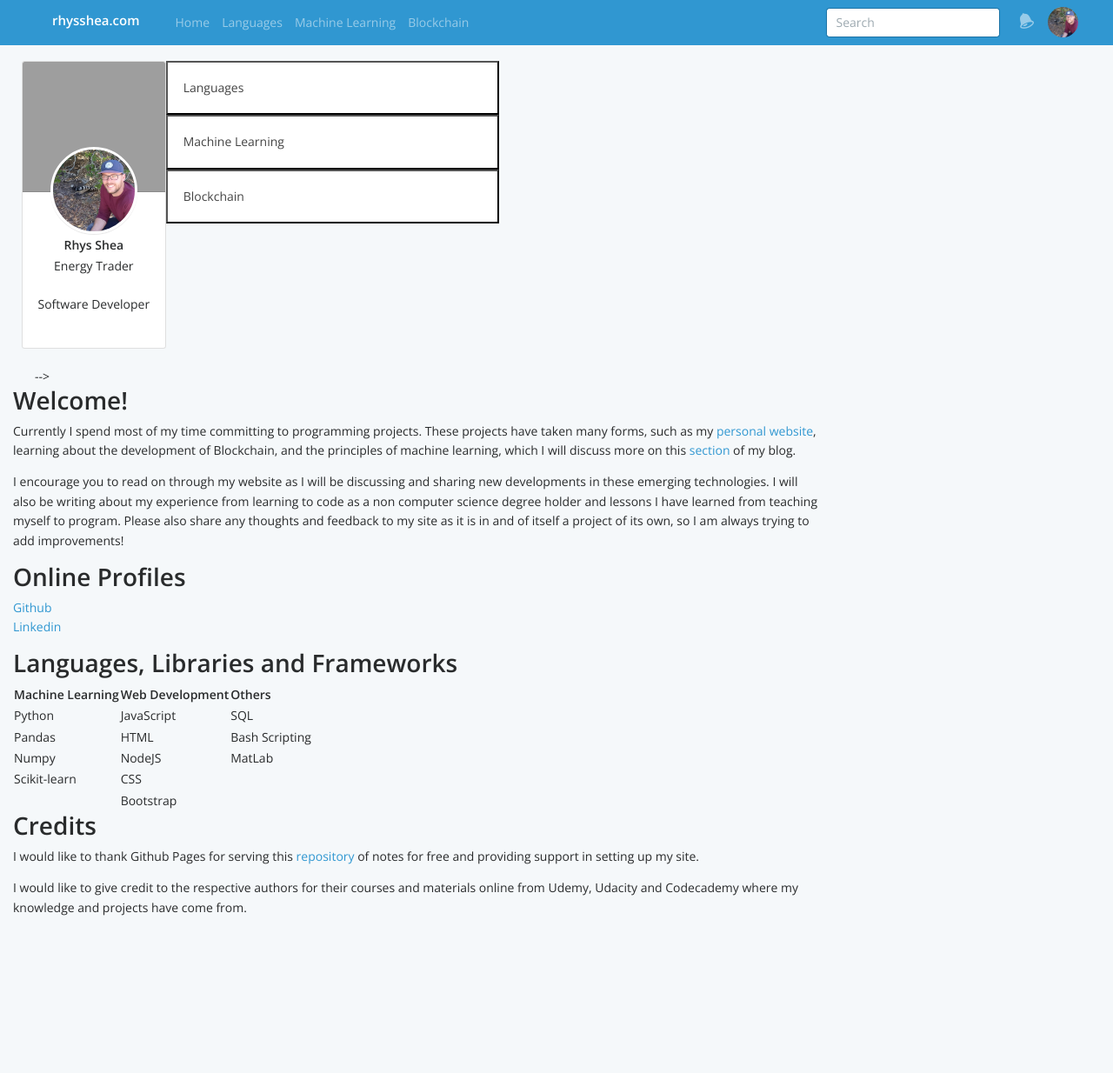
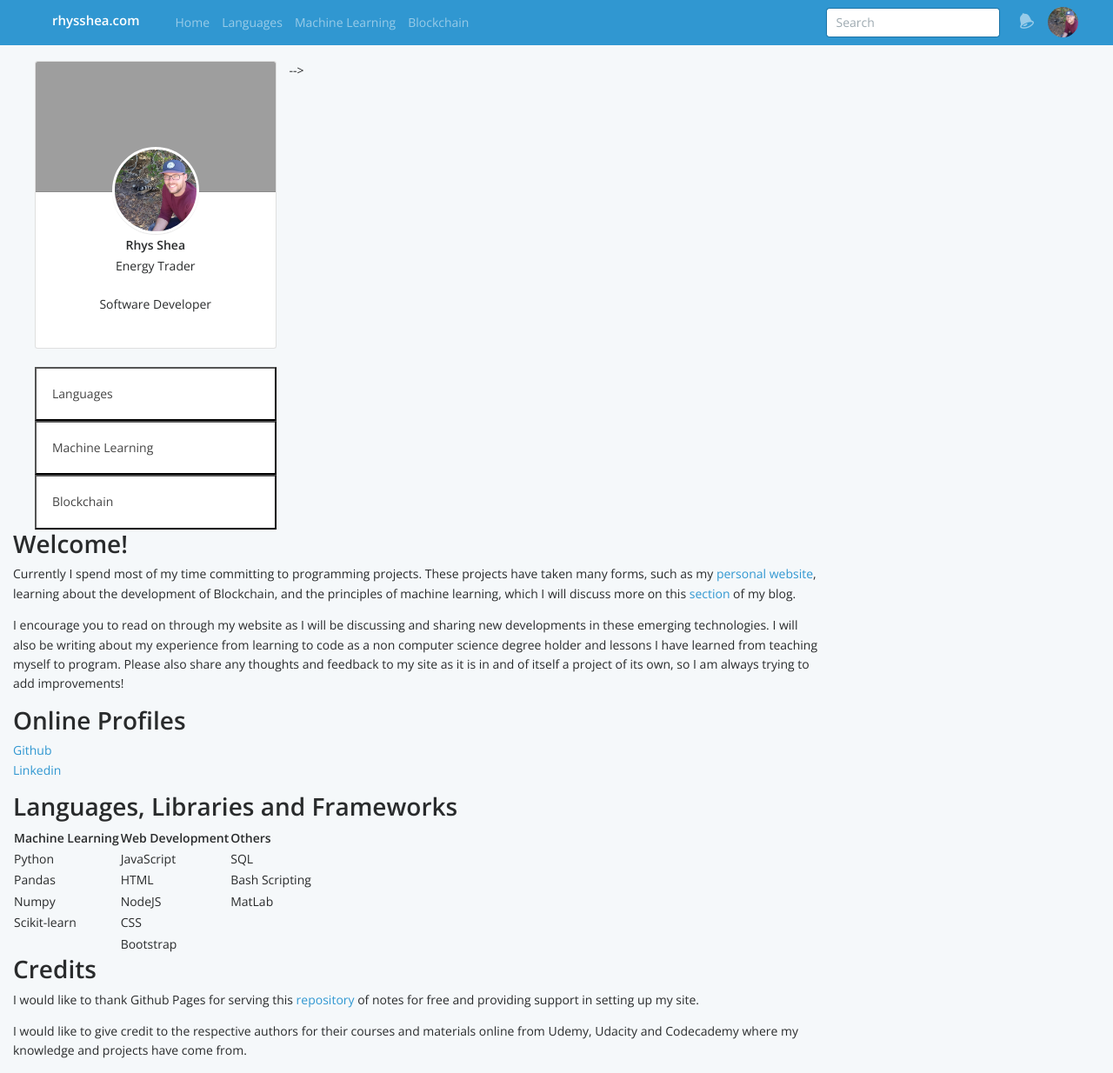
Before and after one commit to Rhysoshea/rhysshea.github.io, a Jekyll site: the page built from index.md, in a window 1280 px wide and 1234 px high. Shown: the whole window at 87% size. Built offline with Jekyll 4.4.1, drawn with Linux system fonts in a browser that asks for light colours; grey boxes are pictures that could not be loaded.

Commit message:
Update default.html

```diff
--- a/_layouts/default.html
+++ b/_layouts/default.html
@@ -48,8 +48,11 @@
   -->
   <div class="container pt-4">
     <div class="row">
+        <div class="col-lg-3">
 
-      {% include sidebar.html %}
+            {% include sidebar.html %}
+
+        </div>
 
 
       <!---
```
